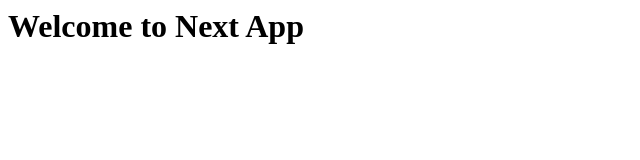
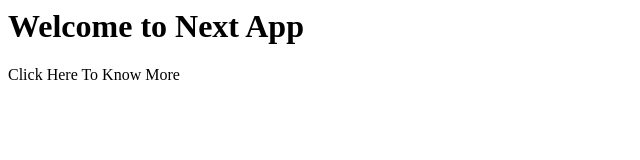
Before and after one commit to KoyiRatnaRao/FirstNextApp, a plain HTML site: page index.html in a window 1280 px wide. Shown: the whole page, without its empty margins (0-640 px from the left). Drawn offline with Linux system fonts and the light colour scheme.

Commit message:
Updated text in index dev branch

```diff
--- a/index.html
+++ b/index.html
@@ -5,6 +5,7 @@
     <body>
         <div>
             <h1>Welcome to Next App</h1>
+            <div> Click Here To Know More</div>
         </div>
     </body>
 </html>
```
